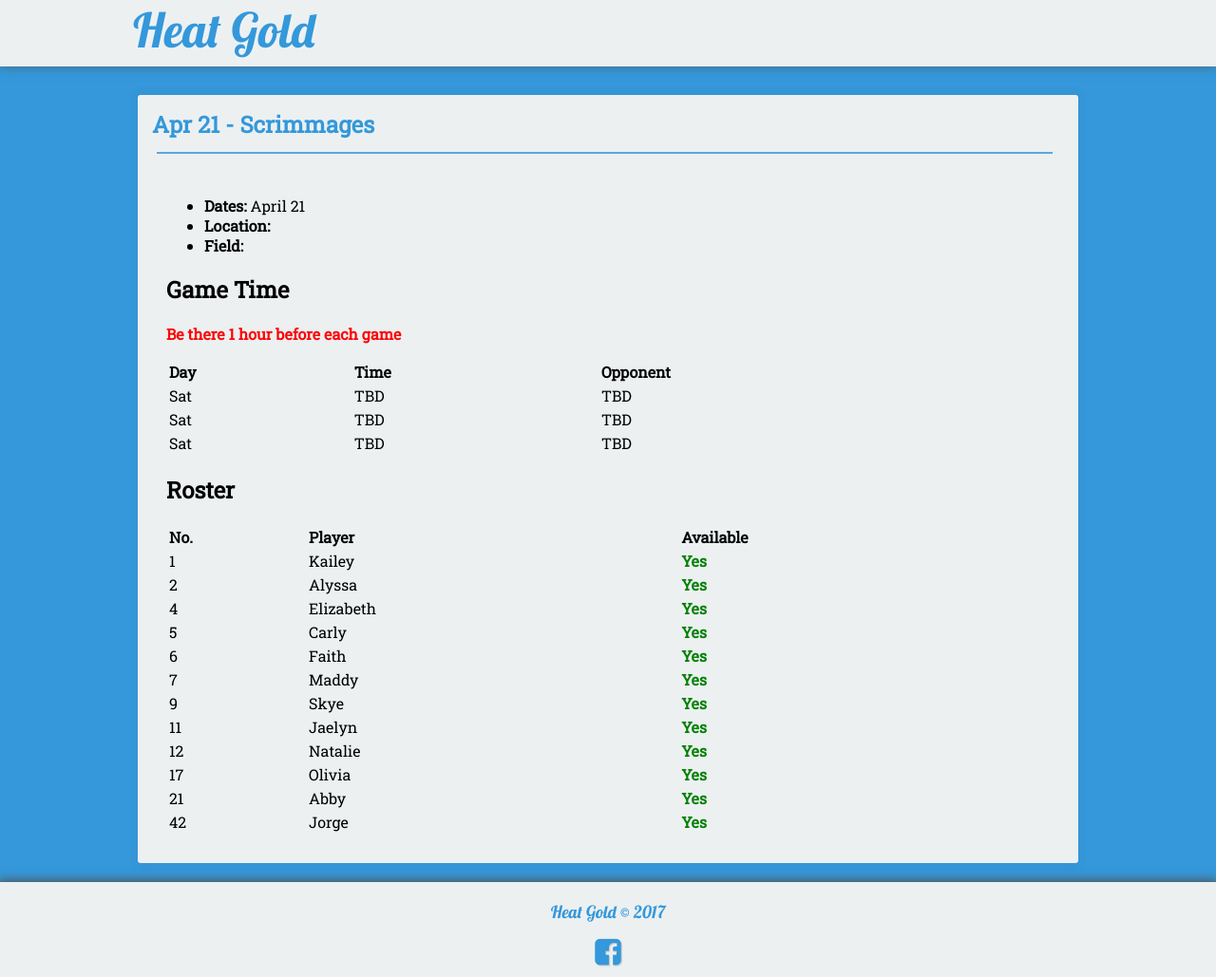
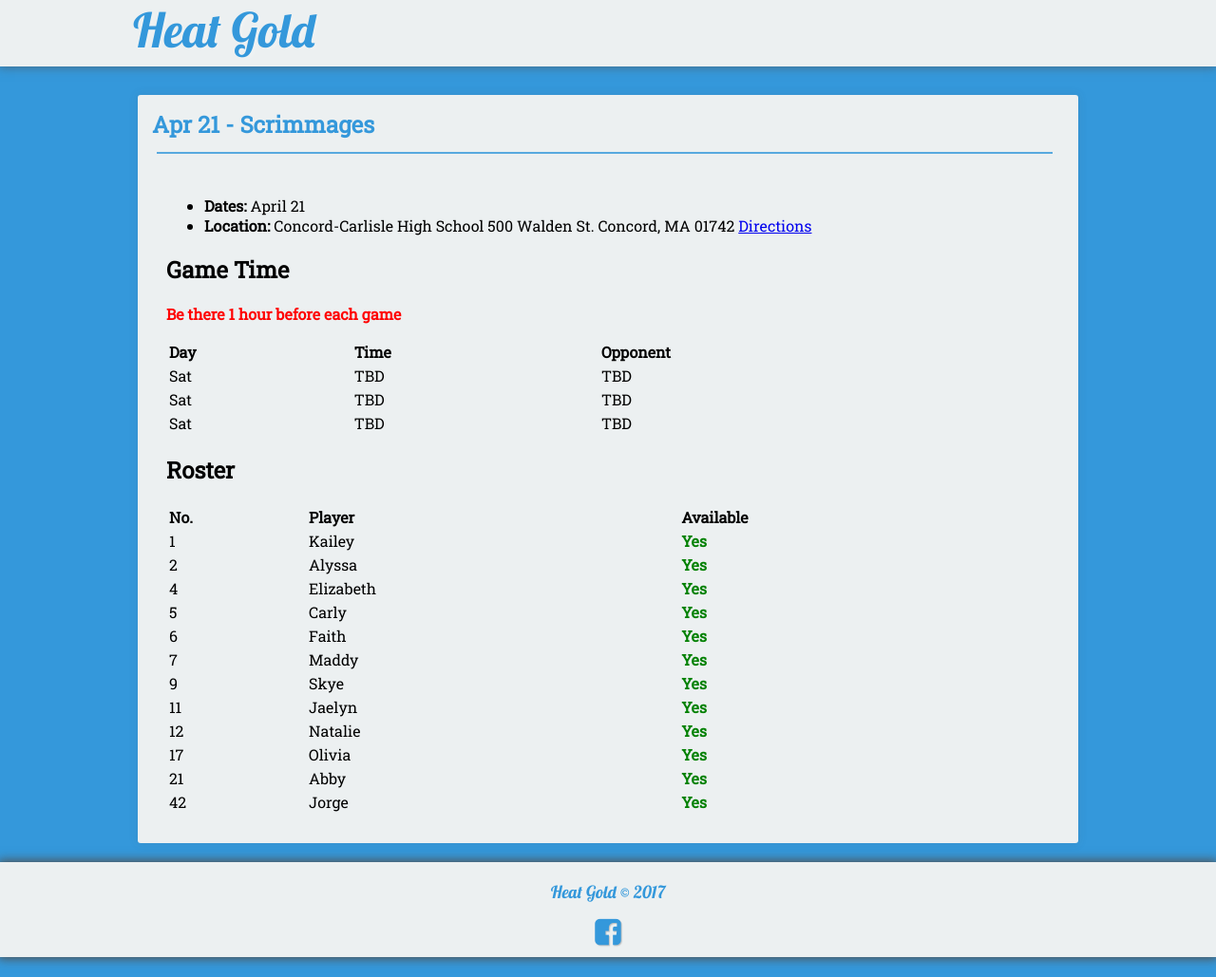
Before and after one commit to seanmerrow/ecf, a Jekyll site: the page built from _posts/2018-08-25-Apr-21-Scrimmages.md, in a window 1280 px wide. Shown: the whole page at 95% size. Built offline with Jekyll 4.4.1, drawn with Linux system fonts in a browser that asks for light colours; nearby versions of some CDN libraries.

Commit message:
Update 2018-08-25-Apr-21-Scrimmages.md

```diff
--- a/_posts/2018-08-25-Apr-21-Scrimmages.md
+++ b/_posts/2018-08-25-Apr-21-Scrimmages.md
@@ -1,8 +1,8 @@
 ---
 layout: post
 title: Apr 21 - Scrimmages
-description: Concord/Carlyle Scrimmages
-excerpt: "Concord/Carlyle Scrimmage"
+description: Concord-Carlisle Scrimmages
+excerpt: "Concord-Carlisle Scrimmage"
 tag:
 - scrimmage
 category:
@@ -10,7 +10,10 @@ category:
 ---
 * **Dates:** April 21
 * **Location:**
-* **Field:**
+Concord-Carlisle High School
+500 Walden St.
+Concord, MA 01742
+[Directions](https://seanmerrow.github.io/heatgold/fields/concord-carlisle)
 
 ## Game Time
 
```
